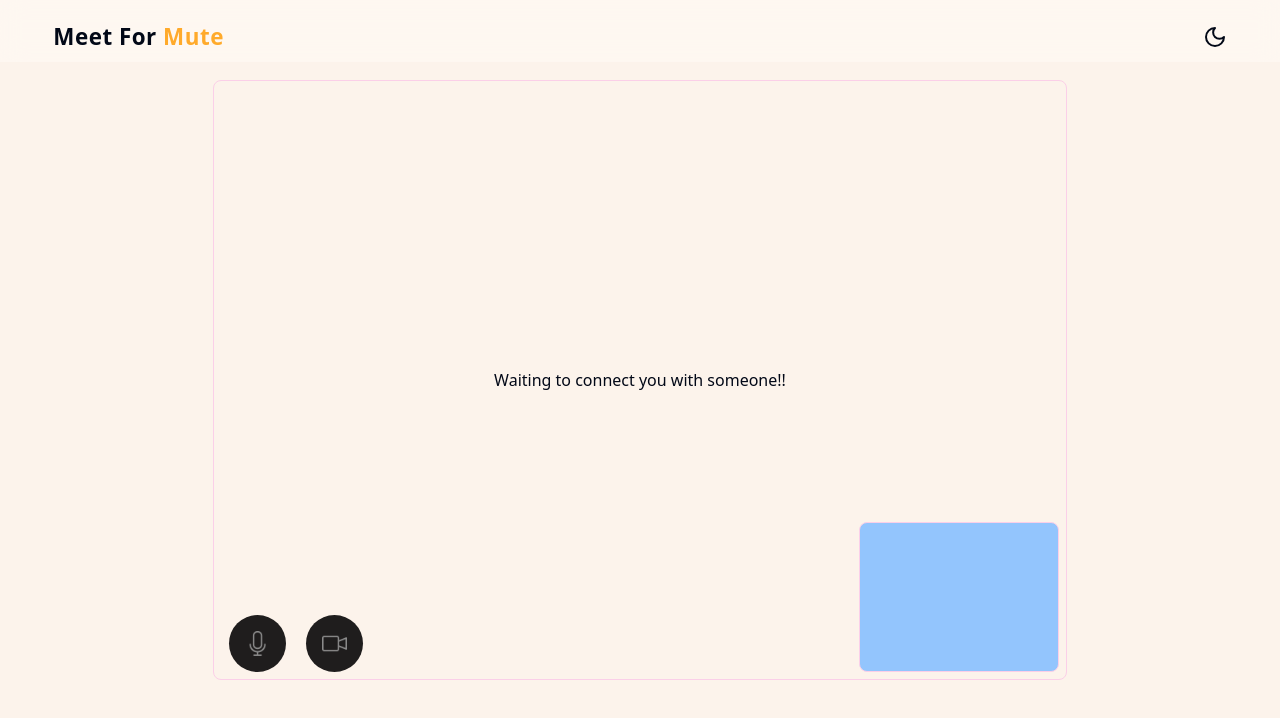
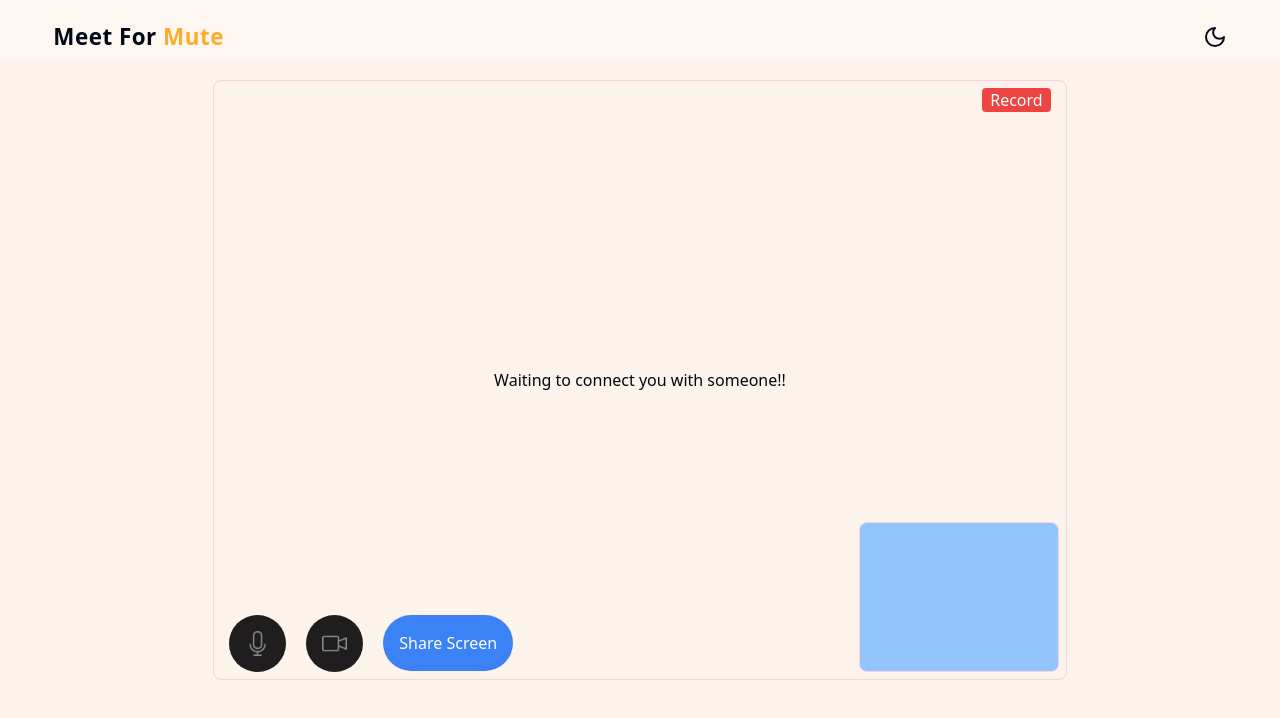
Before and after one commit to ShiveshNandan/MinorProject, a Next.js app in the folder frontend/: page / in a window 1280 px wide. Both pictures are taken after a click on the button "Join". Shown: the top 718 px of the page. Built offline with nearby package versions, Linux system fonts and the light colour scheme; no server answers.

Commit message:
screen recording and sharing

```diff
--- a/frontend/src/components/Room.tsx
+++ b/frontend/src/components/Room.tsx
@@ -18,7 +18,6 @@ const Room = ({
   const [isVideoOff, setIsVideoOff] = useState(true);
   const [isAudioMuted, setIsAudioMuted] = useState(true);
 
-
   const [lobby, setLobby] = useState(true);
   const [videoSwitch, setvideoSwitch] = useState(true);
   const [socket, setSocket] = useState<null | Socket>(null);
@@ -35,6 +34,60 @@ const Room = ({
   const remoteVideoRef = useRef<HTMLVideoElement | null>(null);
   const localVideoRef = useRef<HTMLVideoElement | null>(null);
 
+  const [isScreenSharing, setIsScreenSharing] = useState(false); // New state for screen sharing
+  const [screenStream, setScreenStream] = useState<MediaStream | null>(null); //new here
+
+  // Function to start screen sharing
+  const startScreenShare = async () => {
+    if (!socket || !sendingPc) return;
+
+    try {
+      const stream = await navigator.mediaDevices.getDisplayMedia({
+        video: true,
+        audio: true,
+      });
+
+      setScreenStream(stream);
+      const screenTrack = stream.getVideoTracks()[0];
+      const sender = sendingPc
+        .getSenders()
+        .find((s) => s.track?.kind === "video");
+      if (sender) {
+        sender.replaceTrack(screenTrack); // Replace video track with screen track
+      }
+
+      screenTrack.onended = () => stopScreenShare(); // Handle when user stops sharing
+      setIsScreenSharing(true);
+
+      // Notify remote peer via socket
+      socket.emit("start-screen-share", {});
+    } catch (err) {
+      console.error("Error starting screen share:", err);
+    }
+  };
+
+  // Function to stop screen sharing
+  const stopScreenShare = () => {
+    if (!socket || !sendingPc || !screenStream) return;
+
+    const screenTrack = screenStream.getVideoTracks()[0];
+    screenTrack.stop(); // Stop the screen stream
+
+    // Replace screen track with original video track
+    const sender = sendingPc
+      .getSenders()
+      .find((s) => s.track?.kind === "video");
+    if (sender && localVideoTrack) {
+      sender.replaceTrack(localVideoTrack);
+    }
+
+    setScreenStream(null);
+    setIsScreenSharing(false);
+
+    // Notify remote peer via socket
+    socket.emit("stop-screen-share", {});
+  };
+
   setTimeout(() => {
     if (
       socket &&
@@ -44,7 +97,6 @@ const Room = ({
       remoteMediaStream &&
       remoteVideoTrack
     ) {
-
     }
   }, 3000);
 
@@ -95,17 +147,16 @@ const Room = ({
       const stream = new MediaStream();
       if (remoteVideoRef.current) {
         remoteVideoRef.current.srcObject = stream;
+        timmer();
       }
       setRemoteMediaStream(stream);
       setReceivingPc(pc);
-
-      //   window.pcr = pc;
 
       pc.onicecandidate = async (e) => {
         if (!e.candidate) {
           return;
         }
-        console.log("omn ice candidate on receiving seide");
+        // console.log("omn ice candidate on receiving seide");
         if (e.candidate) {
           socket.emit("add-ice-candidate", {
             candidate: e.candidate,
@@ -123,7 +174,7 @@ const Room = ({
       setTimeout(() => {
         const track1 = pc.getTransceivers()[0].receiver.track;
         const track2 = pc.getTransceivers()[1].receiver.track;
-        console.log(track1);
+        // console.log(track1);
         if (track1.kind === "video") {
           setRemoteAudioTrack(track2);
           setRemoteVideoTrack(track1);
@@ -143,7 +194,7 @@ const Room = ({
 
     socket.on("answer", ({ roomId, sdp: remoteSdp }) => {
       setLobby(false);
-      console.log(roomId);
+      // console.log(roomId);
       setSendingPc((pc) => {
         pc?.setRemoteDescription(remoteSdp);
         return pc;
@@ -155,8 +206,8 @@ const Room = ({
     });
 
     socket.on("add-ice-candidate", ({ candidate, type }) => {
-      console.log("add ice candidate from remote");
-      console.log({ candidate, type });
+      // console.log("add ice candidate from remote");
+      // console.log({ candidate, type });
       if (type == "sender") {
         setReceivingPc((pc) => {
           if (!pc) {
@@ -178,6 +229,16 @@ const Room = ({
       }
     });
 
+    // new here
+
+    socket.on("start-screen-share", () => {
+      console.log("Remote peer started screen sharing");
+    });
+
+    socket.on("stop-screen-share", () => {
+      console.log("Remote peer stopped screen sharing");
+    });
+
     setSocket(socket);
   }, [name]);
 
@@ -193,9 +254,8 @@ const Room = ({
 
   const switchVideo = () => {
     setvideoSwitch((prev) => !prev); // Toggle videoSwitch using setVideoSwitch
-    console.log(videoSwitch)
+    console.log(videoSwitch);
   };
-
 
   const toggleAudio = () => {
     if (localAudioTrack) {
@@ -208,83 +268,224 @@ const Room = ({
       localVideoTrack.enabled = !isVideoOff;
       setIsVideoOff(!isVideoOff);
     }
-    // if (localVideoTrack && !isVideoOff) {
-    //   localVideoTrack.stop();
-    //   localVideoTrack.enabled = false;
-    //   setIsVideoOff(true);
-    // }else{
-    //   getCam()
-    //   setIsVideoOff(false);
-    // }
   };
 
 
+  //========== new from here ==========
+  const [isRecording, setIsRecording] = useState(false);
+    const mediaRecorderRef = useRef<MediaRecorder | null>(null);
+    const chunksRef = useRef<Blob[]>([]);
+  const startRecording = async () => {
+    try {
+        // Request access to capture a specific window
+        const stream = await navigator.mediaDevices.getDisplayMedia({
+            video: { displaySurface: "window" }, // Capture a specific window
+            audio: true, // Include audio capture if needed
+        });
+
+        // Set up MediaRecorder
+        const mediaRecorder = new MediaRecorder(stream);
+        mediaRecorderRef.current = mediaRecorder;
+        chunksRef.current = [];
+
+        // Collect video chunks
+        mediaRecorder.ondataavailable = (event) => {
+            if (event.data.size > 0) {
+                chunksRef.current.push(event.data);
+            }
+        };
+
+        // Handle when recording stops
+        mediaRecorder.onstop = () => {
+            const blob = new Blob(chunksRef.current, { type: "video/webm" });
+
+            // Create a downloadable URL
+            const videoUrl = window.URL.createObjectURL(blob);
+            const a = document.createElement("a");
+            a.href = videoUrl;
+            a.download = "recorded-window.webm";
+            a.click();
+
+            // Stop the media stream
+            stream.getTracks().forEach((track) => track.stop());
+        };
+
+        // Start recording
+        mediaRecorder.start();
+        setIsRecording(true);
+        console.log("Recording started...");
+    } catch (error) {
+        console.error("Error starting recording:", error);
+    }
+};
+
+const stopRecording = () => {
+    if (mediaRecorderRef.current) {
+        mediaRecorderRef.current.stop();
+        setIsRecording(false);
+        console.log("Recording stopped.");
+    }
+};
+
+const [sec, setsec] = useState(0)
+const timerRef = useRef<NodeJS.Timer | null>(null);
+
+const timmer = () => {
+    timerRef.current = setInterval(() => {
+        setsec((prevTime) => prevTime + 1);
+    }, 1000);
+};
+
+const formatTime = (time: number) => {
+  const minutes = Math.floor(time / 60);
+  const seconds = time % 60;
+  return `${String(minutes).padStart(2, "0")}:${String(seconds).padStart(2, "0")}`;
+};
 
   return (
     <div>
       <Navbar />
       <div className="pt-20">
         <div className="w-8/12 flex m-auto justify-around max-lg:flex-col relative max-md:w-11/12">
-          {!lobby ? (
+          {!lobby ?
             <div>
-              {videoSwitch ? (
+              {videoSwitch ?
                 <video
                   autoPlay
                   className="border border-pink-200 max-lg:m-auto h-[75vh] w-full rounded-lg max-sm:h-[85vh]"
                   style={{ transform: "scaleX(-1)" }}
                   ref={remoteVideoRef}
                 ></video>
-              ) : (
+               :
                 <video
                   autoPlay
                   className="border border-pink-200 max-lg:m-auto h-[75vh] w-full rounded-lg max-sm:h-[85vh]"
                   style={{ transform: "scaleX(-1)" }}
                   ref={localVideoRef}
                 ></video>
-              )}
+              }
             </div>
-          ) : (
+           :
             <div className="border border-pink-200 max-lg:m-auto h-[75vh] w-full rounded-lg m-auto flex justify-center max-sm:h-[85vh]">
               <p className="flex flex-col justify-center">
                 Waiting to connect you with someone!!
               </p>
             </div>
-          )}
+          }
 
-          <div onClick={() => switchVideo()} className="absolute bottom-2 right-2">
-            {!videoSwitch ? (
+          <div
+            className="absolute bottom-2 right-2"
+          >
+            {!videoSwitch ?
               <video
                 autoPlay
                 className="border border-pink-200 max-lg:m-auto bg-blue-300 rounded-lg h-[150px] w-[200px] max-md:w-[100px]"
                 style={{ objectFit: "cover", transform: "scaleX(-1)" }}
                 ref={remoteVideoRef}
               ></video>
-            ) : (
+             :
               <video
                 autoPlay
                 className="border border-pink-200 max-lg:m-auto bg-blue-300 rounded-lg h-[150px] w-[200px] max-md:w-[100px]"
                 style={{ objectFit: "cover", transform: "scaleX(-1)" }}
                 ref={localVideoRef}
               ></video>
+            }
+          </div>
+
+          {/*============================ controllers =============================== */}
+          <div className="absolute bottom-2 left-4">
+            <div className="flex justify-center">
+              <div
+                onClick={toggleAudio}
+                className={`${
+                  isAudioMuted ? "bg-[#1f1d1d]" : "bg-[#f94d4d]"
+                } p-4 mr-5 rounded-full`}
+              >
+                {!isAudioMuted ? (
+                  <Image
+                    height={1000}
+                    width={1000}
+                    src={"/microphone.png"}
+                    className={`w-[25px] ${
+                      !isAudioMuted ? "invert-[.15]" : "invert-[.55]"
+                    } `}
+                    alt=""
+                  />
+                ) : (
+                  <Image
+                    height={1000}
+                    width={1000}
+                    src={"/microphone (1).png"}
+                    className={`w-[25px] ${
+                      !isAudioMuted ? "invert-[.15]" : "invert-[.55]"
+                    } `}
+                    alt=""
+                  />
                 )}
               </div>
-          <div className="absolute bottom-2 left-4">
-          <div className="flex justify-center">
-            <div onClick={toggleAudio} className={`${isAudioMuted? "bg-[#1f1d1d]" : "bg-[#f94d4d]"} p-4 mr-5 rounded-full`}>
-              {!isAudioMuted ?
-              <Image height={1000} width={1000} src={"/microphone.png"} className={`w-[25px] ${!isAudioMuted? "invert-[.15]" : "invert-[.55]"} `} alt=""/>
+              <div
+                onClick={toggleVideo}
+                className={`${
+                  isVideoOff ? "bg-[#1f1d1d]" : "bg-[#f94d4d]"
+                } p-4 mr-5 rounded-full`}
+              >
+                {!isVideoOff ? (
+                  <Image
+                    height={1000}
+                    width={1000}
+                    src={"/no-video.png"}
+                    className={`w-[25px] ${
+                      !isVideoOff ? "invert-[.15]" : "invert-[.55]"
+                    } `}
+                    alt=""
+                  />
+                ) : (
+                  <Image
+                    height={1000}
+                    width={1000}
+                    src={"/video-camera.png"}
+                    className={`w-[25px] ${
+                      !isVideoOff ? "invert-[.15]" : "invert-[.55]"
+                    } `}
+                    alt=""
+                  />
+                )}
+              </div>
+              <div>
+                {!isScreenSharing ?
+                <button
+                  onClick={startScreenShare}
+                  className="p-4 bg-blue-500 text-white rounded-full mr-4"
+                >
+                  Share Screen
+                </button>
                 :
-              <Image height={1000} width={1000} src={"/microphone (1).png"} className={`w-[25px] ${!isAudioMuted? "invert-[.15]" : "invert-[.55]"} `} alt=""/>
+                <button
+                  onClick={stopScreenShare}
+                  className="p-4 bg-red-500 text-white rounded-full mr-4"
+                >
+                  Stop Sharing
+                </button>
+                }
+                {/* <button className="p-4 bg-red-500 text-white rounded-full" onClick={() => {switchVideo()}}>switch</button> */}
+              </div>
+            </div>
+          </div>
+          <div className="absolute top-2 right-4">
+                {!isRecording ?
+                <button className="px-2 bg-red-500 text-white rounded" onClick={() => {startRecording()}}>Record</button>
+                :
+                <button className="px-2 bg-red-500 text-white rounded-full" onClick={() => {stopRecording()}}>recording...</button>
                 }
           </div>
-            <div onClick={toggleVideo} className={`${isVideoOff? "bg-[#1f1d1d]" : "bg-[#f94d4d]"} p-4 mr-5 rounded-full`}>
-            {!isVideoOff ?
-              <Image height={1000} width={1000} src={"/no-video.png"} className={`w-[25px] ${!isVideoOff? "invert-[.15]" : "invert-[.55]"} `} alt=""/>
-              :
-              <Image height={1000} width={1000} src={"/video-camera.png"} className={`w-[25px] ${!isVideoOff? "invert-[.15]" : "invert-[.55]"} `} alt=""/>
+          <div className="absolute top-2 left-4">
+                {!remoteVideoRef.current ? "" :
+                <div>
+                  <p className="bg-[#090909a2] rounded-lg px-2">{formatTime(sec)}</p>
+                </div>
 }
-            </div>
-            </div>
+
           </div>
         </div>
       </div>
@@ -292,5 +493,4 @@ const Room = ({
   );
 };
 
-
 export default Room;
```
Lines whose indentation alone changed are shown as unchanged.
